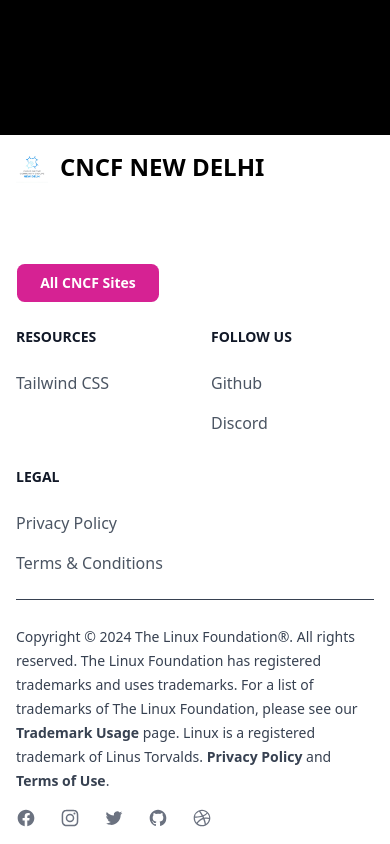
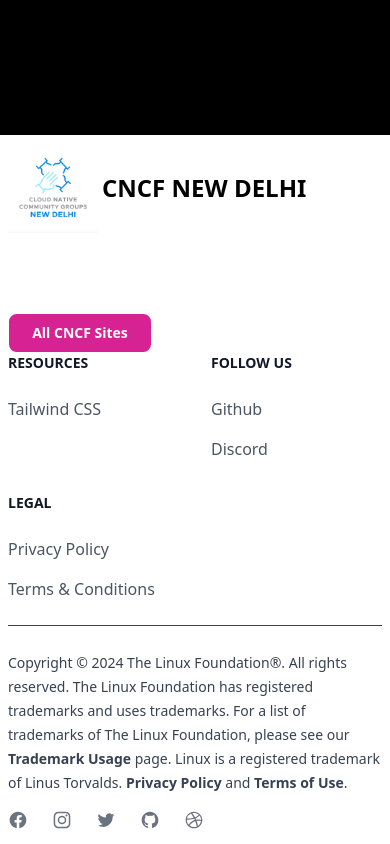
Before and after one commit to cncgnd/website, a React (Vite) app: page /#/ in a window 390 px wide. Shown: the part 5773-6617 px from the top of the page. Built offline with nearby package versions, Linux system fonts and the light colour scheme.

Commit message:
added-footer

```diff
--- a/src/components/Footer.tsx
+++ b/src/components/Footer.tsx
@@ -2,12 +2,12 @@
 import { Link } from 'react-router-dom';
 export const Footer = () => {
   return (
-    <footer className="p-4 bg-white sm:p-6 dark:bg-gray-800">
+    <footer className="p-2 bg-white sm:p-6 dark:bg-gray-800">
     <div className="mx-auto max-w-screen-xl">
         <div className="md:flex md:justify-between">
-            <div className="mb-6 md:mb-0 flex flex-col">
+            <div className=" md:mb-0 flex flex-col">
                 <a href="/" className="flex items-center">
-                    <img src="./logo.jpg" className="mr-3 h-8" alt="Logo" />
+                    <img src="./logo.jpg" className="mr-1" alt="Logo" width={90} height={90}/>
                     <span className="self-center text-2xl font-bold whitespace-nowrap">CNCF NEW DELHI</span>
                 </a>
                 <div className="mt-20">
```
